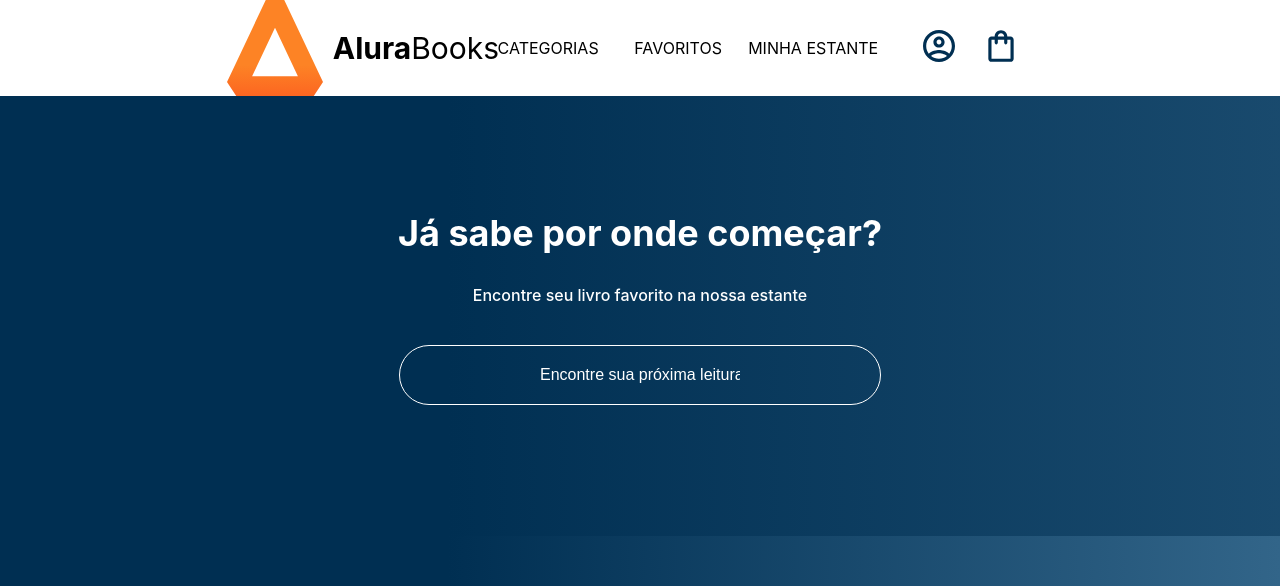
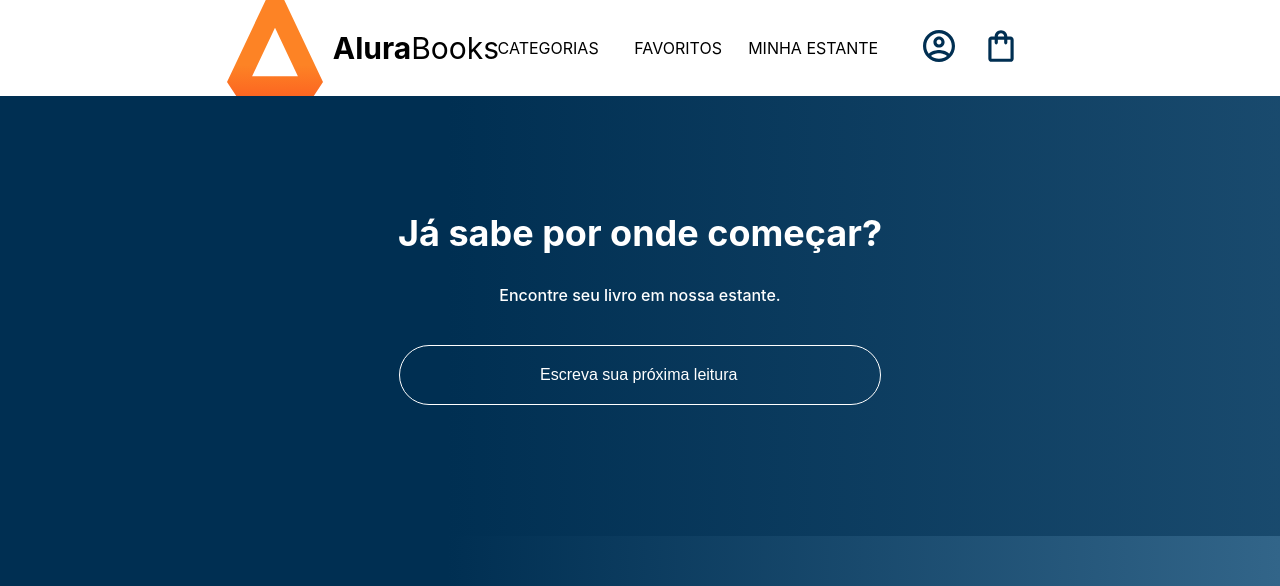
Before and after one commit to Flavia-20/alura-books, a React (Create React App) app: page / in a window 1280 px wide. Shown: the top 586 px of the page. Built offline with nearby package versions, Linux system fonts and the light colour scheme.

Commit message:
componentes dinamicos

```diff
--- a/src/componentes/Pesquisa/index.js
+++ b/src/componentes/Pesquisa/index.js
@@ -1,7 +1,7 @@
-import Input from "../Input";
-import styled from 'styled-components';
-import { useState } from 'react';
-import { livros } from "./dadosPesquisa";
+import Input from '../Input'
+import styled from 'styled-components'
+import { useState } from 'react'
+import { livros } from './dadosPesquisa'
 
 const PesquisaContainer = styled.section`
     background-image: linear-gradient(90deg, #002F52 35%, #326589 165%);
@@ -25,24 +25,48 @@
     margin-bottom: 40px;
 `
 
+const Resultado = styled.div`
+    display: flex;
+    justify-content: center;
+    align-items: center;
+    margin-bottom: 20px;
+    cursor: pointer;
+    p {
+        width: 200px;
+    }
+    img {
+        width: 100px;
+    }
+    &:hover {
+        border: 1px solid white;
+    }
+`
+
 function Pesquisa() {
-    const [ livrosPesquisados, setlivrosPesquisados ] = useState();
-    return(
+    const [ livrosPesquisados, setLivrosPesquisados ] = useState([])
+
+    console.log(livrosPesquisados)
+
+    return (
         <PesquisaContainer>
             <Titulo>Já sabe por onde começar?</Titulo>
-            <Subtitulo>Encontre seu livro favorito na nossa estante</Subtitulo>
+            <Subtitulo>Encontre seu livro em nossa estante.</Subtitulo>
             <Input
-                placeholder="Encontre sua próxima leitura"
-                onBlur={evento =>{
+                placeholder="Escreva sua próxima leitura"
+                onBlur={evento => {
                     const textoDigitado = evento.target.value
-                    const resultadoPesquisa = livros.filter(livro => livro.nome.includes(textoDigitado))
-                    setlivrosPesquisados(resultadoPesquisa)
+                    const resultadoPesquisa = livros.filter( livro => livro.nome.includes(textoDigitado) )
+                    setLivrosPesquisados(resultadoPesquisa)
                 }}
             />
-
-        <p>{livrosPesquisados}</p>
+            { livrosPesquisados.map( livro => (
+                <Resultado>
+                    <img src={livro.src}/>
+                    <p>{livro.nome}</p>
+                </Resultado>
+            )) }
         </PesquisaContainer>
     )
 }
 
-export default Pesquisa;
+export default Pesquisa
```
Also changed, not shown: src/componentes/Pesquisa/dadosPesquisa.js (line endings or trailing spaces). Lines whose indentation alone changed are shown as unchanged.
